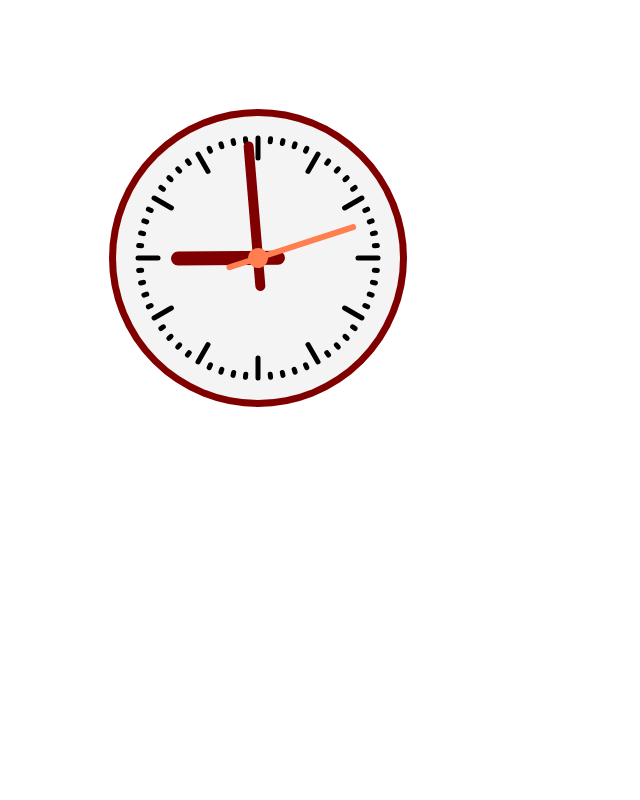
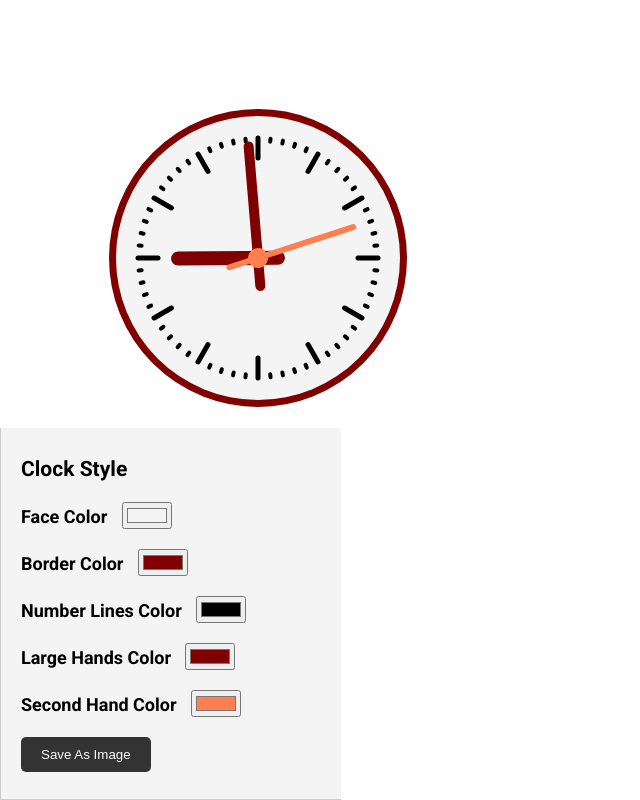
Before and after one commit to FCUmut/js_12, a plain HTML site: page 05_animated_clock/indexCanvas.html in a window 1280 px wide. Shown: the whole page, without its empty margins (0-640 px from the left). Drawn offline with Linux system fonts and the light colour scheme.

Commit message:
commit
commit

```diff
--- a/05_animated_clock/indexCanvas.html
+++ b/05_animated_clock/indexCanvas.html
@@ -4,8 +4,37 @@
     <meta charset="UTF-8" />
     <meta name="viewport" content="width=device-width, initial-scale=1.0" />
     <title>Animated Clock</title>
+    <link rel="stylesheet" href="style.css" />
   </head>
   <body>
+    <div class="card">
+      <h3>Clock Style</h3>
+      <form>
+        <div class="form-input">
+          <label for="face-color">Face Color</label>
+          <input type="color" value="#f4f4f4" id="face-color" />
+        </div>
+        <div class="form-input">
+          <label for="border-color">Border Color</label>
+          <input type="color" value="#800000" id="border-color" />
+        </div>
+        <div class="form-input">
+          <label for="line-color">Number Lines Color</label>
+          <input type="color" value="#000000" id="line-color" />
+        </div>
+        <div class="form-input">
+          <label for="large-hand-color">Large Hands Color</label>
+          <input type="color" value="#800000" id="large-hand-color" />
+        </div>
+        <div class="form-input">
+          <label for="second-hand-color">Second Hand Color</label>
+          <input type="color" value="#FF7F50" id="second-hand-color" />
+        </div>
+        <div class="form-input">
+          <button id="save-btn" type="submit">Save As Image</button>
+        </div>
+      </form>
+    </div>
     <canvas id="canvas" width="500px" height="500px"></canvas>
     <script src="scriptCanvas.js" defer></script>
   </body>
--- a/05_animated_clock/scriptCanvas.js
+++ b/05_animated_clock/scriptCanvas.js
@@ -1,3 +1,9 @@
+const faceColor = document.getElementById("face-color");
+const borderColor = document.getElementById("border-color");
+const lineColor = document.getElementById("line-color");
+const largeColor = document.getElementById("large-hand-color");
+const secondColor = document.getElementById("second-hand-color");
+
 function clock() {
   const now = new Date();
   const canvas = document.getElementById("canvas");
@@ -19,7 +25,8 @@ function clock() {
   ctx.save(); // it will save state everything before it
   ctx.beginPath();
   ctx.lineWidth = 14;
-  ctx.strokeStyle = "#800000";
+  ctx.strokeStyle = borderColor.value;
+  ctx.fillStyle = faceColor.value;
   ctx.arc(0, 0, 142, 0, Math.PI * 2, true); // draw circle
   ctx.stroke();
   ctx.fill();
@@ -27,6 +34,7 @@ function clock() {
 
   // Draw hour lines
   ctx.save();
+  ctx.strokeStyle = lineColor.value;
   for (let i = 0; i < 12; i++) {
     ctx.beginPath();
     ctx.rotate(Math.PI / 6);
@@ -38,6 +46,8 @@ function clock() {
 
   // Draw minutes lines
   ctx.save();
+  ctx.strokeStyle = lineColor.value;
+  ctx.lineWidth = 4;
   for (let i = 0; i < 60; i++) {
     if (i % 5 !== 0) {
       // to prevent minute lines and hour lines collapse
@@ -62,7 +72,7 @@ function clock() {
   ctx.rotate(
     (Math.PI / 6) * hr + (Math.PI / 360) * min + (Math.PI / 21600) * sec
   );
-  ctx.strokeStyle = "#800000";
+  ctx.strokeStyle = largeColor.value;
   ctx.lineWidth = 14;
   ctx.beginPath();
   ctx.moveTo(-20, 0);
@@ -73,7 +83,7 @@ function clock() {
   // Draw min hand
   ctx.save();
   ctx.rotate((Math.PI / 30) * min + (Math.PI / 1800) * sec);
-  ctx.strokeStyle = "#800000";
+  ctx.strokeStyle = largeColor.value;
   ctx.lineWidth = 10;
   ctx.beginPath();
   ctx.moveTo(-28, 0);
@@ -84,14 +94,14 @@ function clock() {
   // Draw sec hand
   ctx.save();
   ctx.rotate((sec * Math.PI) / 30);
-  ctx.strokeStyle = "coral";
+  ctx.strokeStyle = secondColor.value;
   ctx.lineWidth = 6;
   ctx.beginPath();
   ctx.moveTo(-30, 0);
   ctx.lineTo(100, 0);
   ctx.stroke();
 
-  ctx.fillStyle = "coral";
+  ctx.fillStyle = secondColor.value;
   ctx.beginPath();
   ctx.arc(0, 0, 10, 0, Math.PI * 2, true);
   ctx.fill();
@@ -103,3 +113,11 @@ function clock() {
 }
 
 requestAnimationFrame(clock);
+
+document.getElementById("save-btn").addEventListener("click", () => {
+  const dataURL = canvas.toDataURL("image/png");
+  const link = document.createElement("a");
+  link.download = "clock.png";
+  link.href = dataURL;
+  link.click();
+});
--- /dev/null
+++ b/05_animated_clock/style.css
@@ -0,0 +1,35 @@
+@import url('https://fonts.googleapis.com/css2?family=Roboto:wght@300;400;700&display=swap');
+
+body {
+  font-family: 'Roboto', sans-serif;
+  font-size: 18px;
+}
+
+button {
+  background: #333;
+  color: #fff;
+  border: 0;
+  padding: 10px 20px;
+  border-radius: 5px;
+  cursor: pointer;
+}
+
+.card {
+  background: #f4f4f4;
+  border-left: 1px solid #ccc;
+  border-bottom: 1px solid #ccc;
+  padding: 7px 20px;
+  width: 300px;
+  position: absolute;
+  bottom: 0;
+  left: 0;
+}
+
+.form-input {
+  margin-bottom: 20px;
+}
+
+label {
+  margin-right: 10px;
+  font-weight: bold;
+}
```
